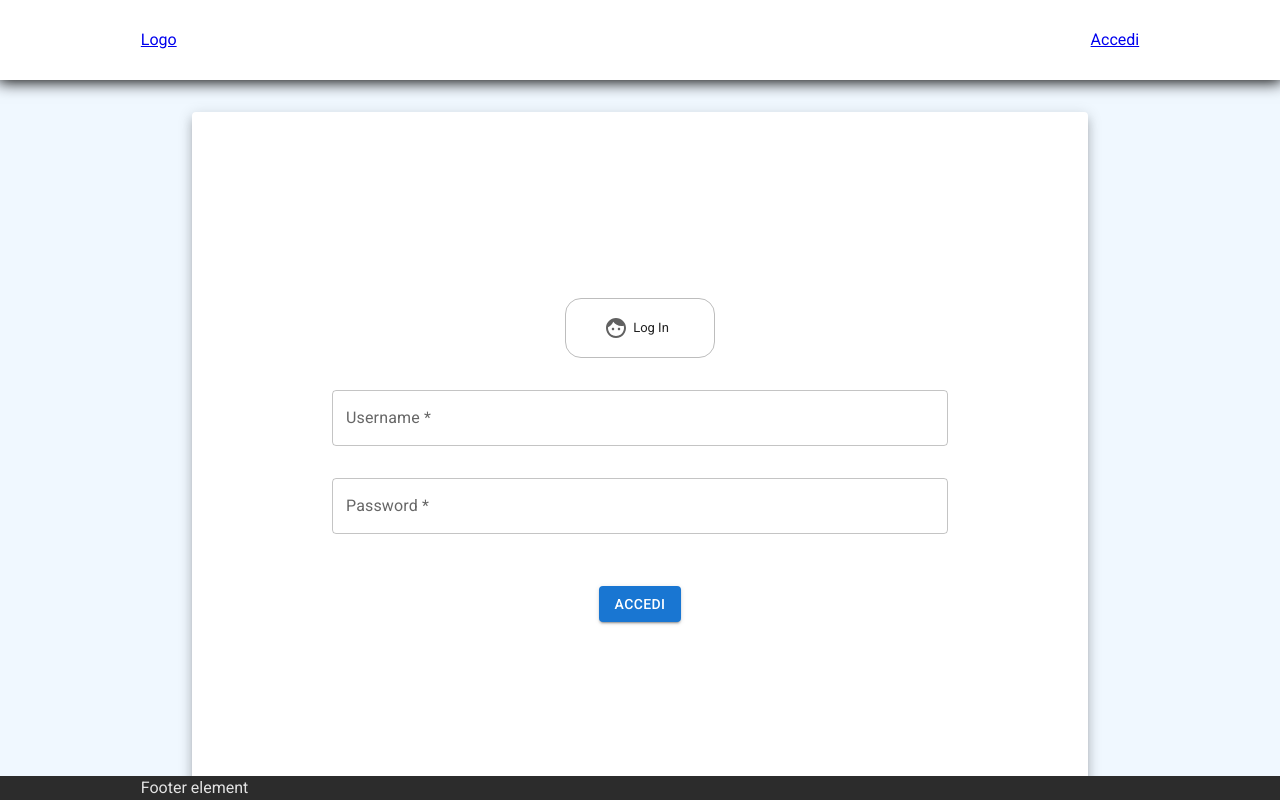
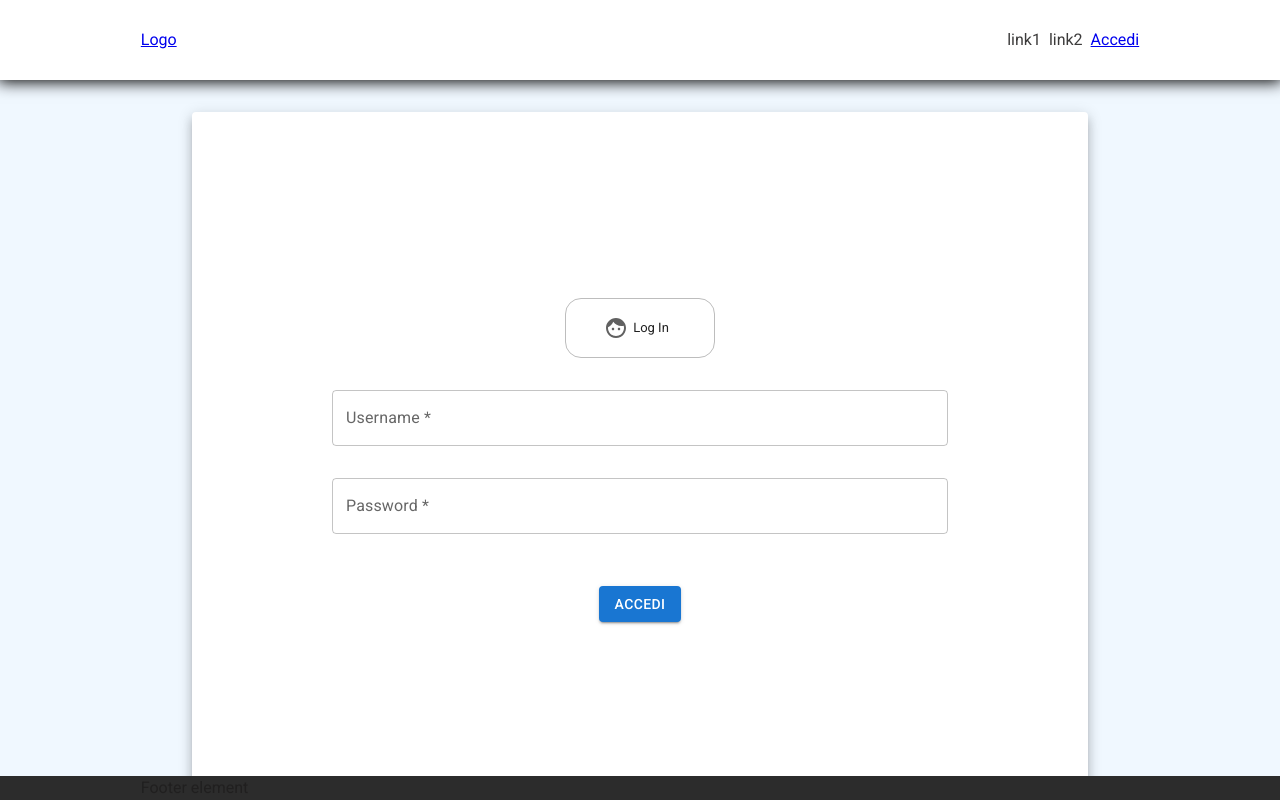
Before and after one commit to PietroSavini/react-jwt-redux, a React (Vite) app: page /login in a window 1280 px wide. Built offline with nearby package versions, Linux system fonts and the light colour scheme.

Commit message:
Fixed color

```diff
--- a/src/app/AXIOS_ENGINE/AxiosSERIALIZER.ts
+++ b/src/app/AXIOS_ENGINE/AxiosSERIALIZER.ts
@@ -13,7 +13,7 @@ class Serializer {
       const value = (element as HTMLInputElement).value;
       const numericValue = parseFloat(value);
       //aggiungo la classe selected solo per debug visivo
-      element.classList.add('selected');
+      //element.classList.add('selected');
 
       if (name) {
         formData[name] =  isNaN(numericValue) ? value : numericValue;
--- a/src/index.scss
+++ b/src/index.scss
@@ -10,7 +10,7 @@
   font-weight: 400;
 
   color-scheme: light dark;
-  color: rgba(255, 255, 255, 0.87);
+  color: rgba(31, 30, 30, 0.87);
   background-color: aliceblue;
 
   font-synthesis: none;
```
